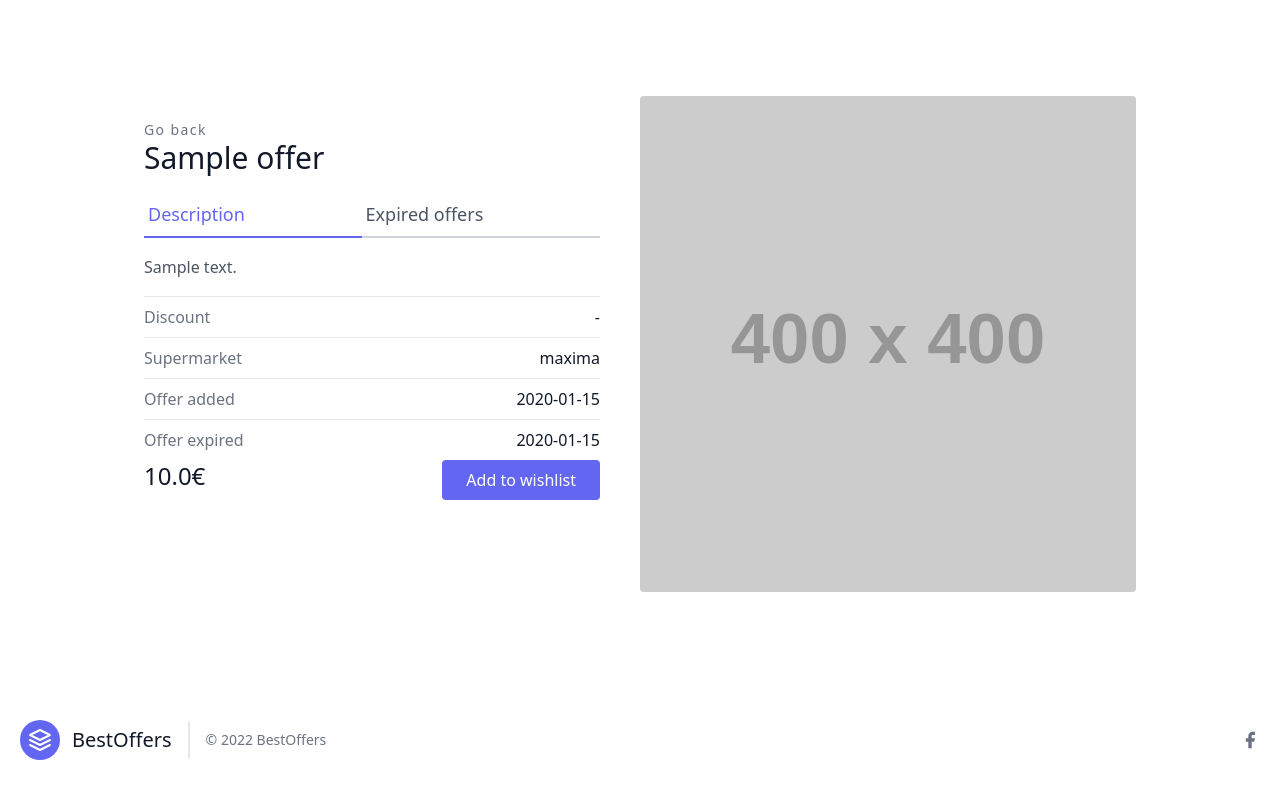
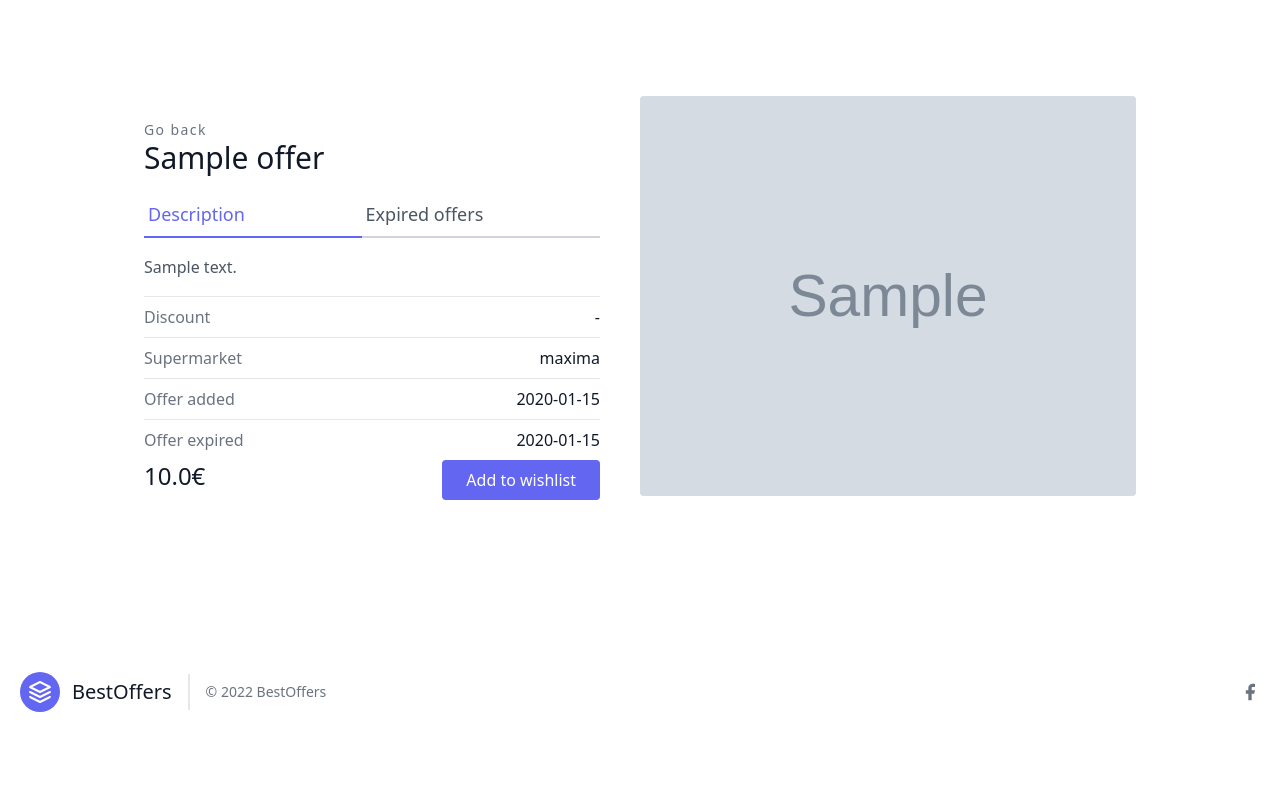
Before and after one commit to 41v4/supermarkets-offers, a Django app: page /offers/1/ in a window 1280 px wide. Shown: the part 80-872 px from the top of the page. After the commit the page ends 792 px from the top, so only its background shows below. Run offline with Django 3.2, Linux system fonts and the light colour scheme; tables that the repository leaves empty hold one stand-in row (values such as "Sample post"); grey boxes marked "Sample" are stand-in pictures; grey boxes labelled with a size stand in for pictures from a placeholder-image service; some libraries are stand-ins or nearby versions.

Commit message:
Fix constant image height between tabs switching

```diff
--- a/offers/templates/offers/offer_details.html
+++ b/offers/templates/offers/offer_details.html
@@ -4,7 +4,7 @@
 {% block content %}
 <script src="{% static 'js/exp_offers.js' %}"></script>
 <section class="text-gray-600 body-font overflow-hidden">
-    <div class="container px-5 py-24 mx-auto">
+    <div class="container px-5 py-24 mx-auto" id="offer-details-container">
         <div class="lg:w-4/5 mx-auto flex flex-wrap">
             <div class="lg:w-1/2 w-full lg:pr-10 lg:py-6 mb-6 lg:mb-0">
                 <h2 class="text-sm title-font text-gray-500 tracking-widest"><a href="{% url 'offers:offer-list' %}">Go
@@ -21,8 +21,20 @@
                 </div>
                 <div id="offer-details-section">{% include 'offers/offer_details_inner.html' %}</div>
             </div>
-            <img alt="ecommerce" class="lg:w-1/2 w-full lg:h-auto h-64 object-cover object-center rounded"
-                src="https://dummyimage.com/400x400">
+            {% if offer.product_img_local %}
+            <div class="lg:w-1/2 w-full lg:h-auto h-64 object-cover object-center rounded"
+                style="height: 400px;">
+                <img alt="ecommerce" class="w-full h-full object-cover object-center rounded"
+                    src="{{ offer.product_img_local }}">
+            </div>
+            {% else %}
+            <div class="lg:w-1/2 w-full lg:h-auto h-64 object-cover object-center rounded"
+                style="height: 400px;">
+                <img alt="ecommerce" class="w-full h-full object-cover object-center rounded"
+                    src="https://dummyimage.com/400x400">
+            </div>
+            {% endif %}
         </div>
+    </div>
 </section>
 {% endblock %}
--- a/offers/templates/offers/offers_list_ajax.html
+++ b/offers/templates/offers/offers_list_ajax.html
@@ -1,7 +1,11 @@
 {% for offer in object_list %}
 <div class="lg:w-1/4 md:w-1/2 p-4 w-full">
-    <a href="{% url 'offers:offer-detail' offer.pk %}" class="block relative h-48 rounded overflow-hidden">
+    <a href="{% url 'offers:offer-detail' offer.pk %}" class="block relative h-64 rounded overflow-hidden">
+        {% if offer.product_img_local %}
+        <img alt="ecommerce" class="object-cover object-center w-full h-full block" src="{{ offer.product_img_local }}">
+        {% else %}
         <img alt="ecommerce" class="object-cover object-center w-full h-full block" src="https://dummyimage.com/420x260">
+        {% endif %}
     </a>
     <div class="mt-4">
         <h2 class="text-gray-900 title-font text-lg font-medium"><a href="{% url 'offers:offer-detail' offer.pk %}">{{ offer.product_name }}</a></h2>
```
